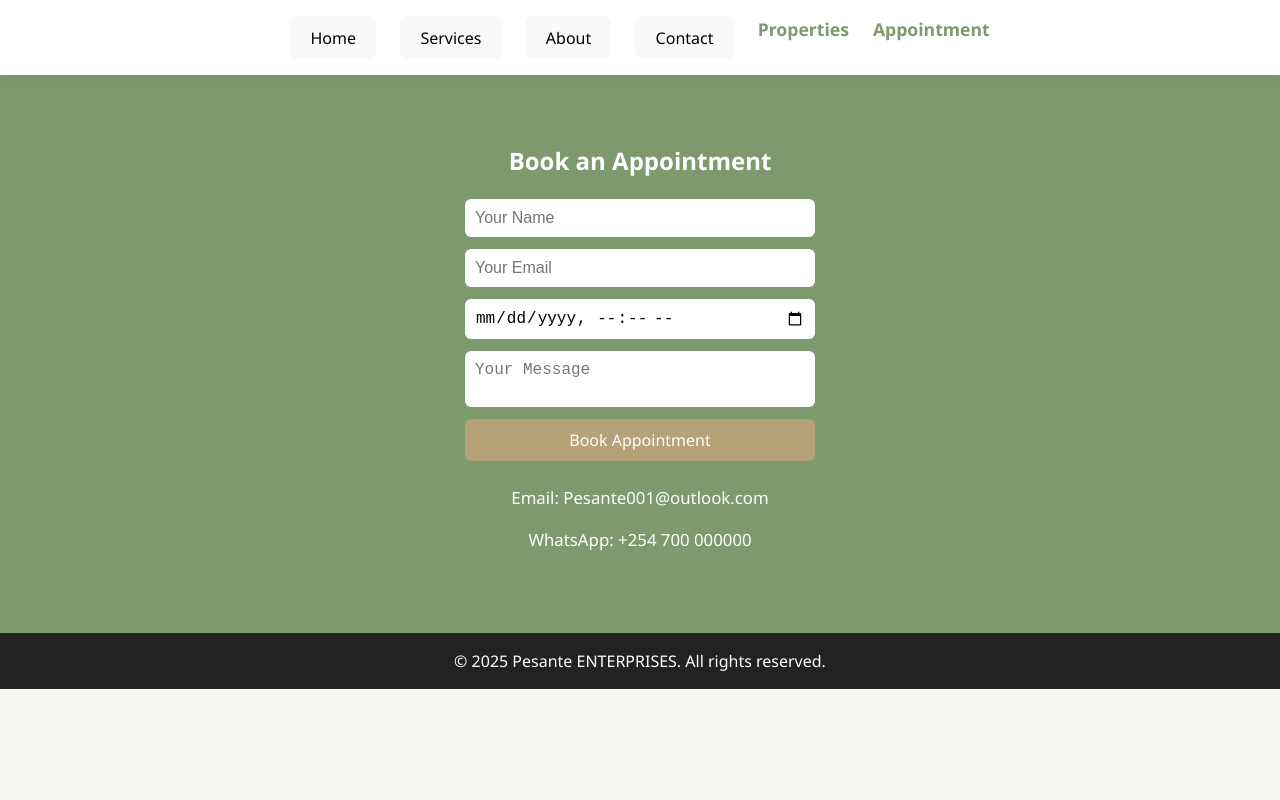
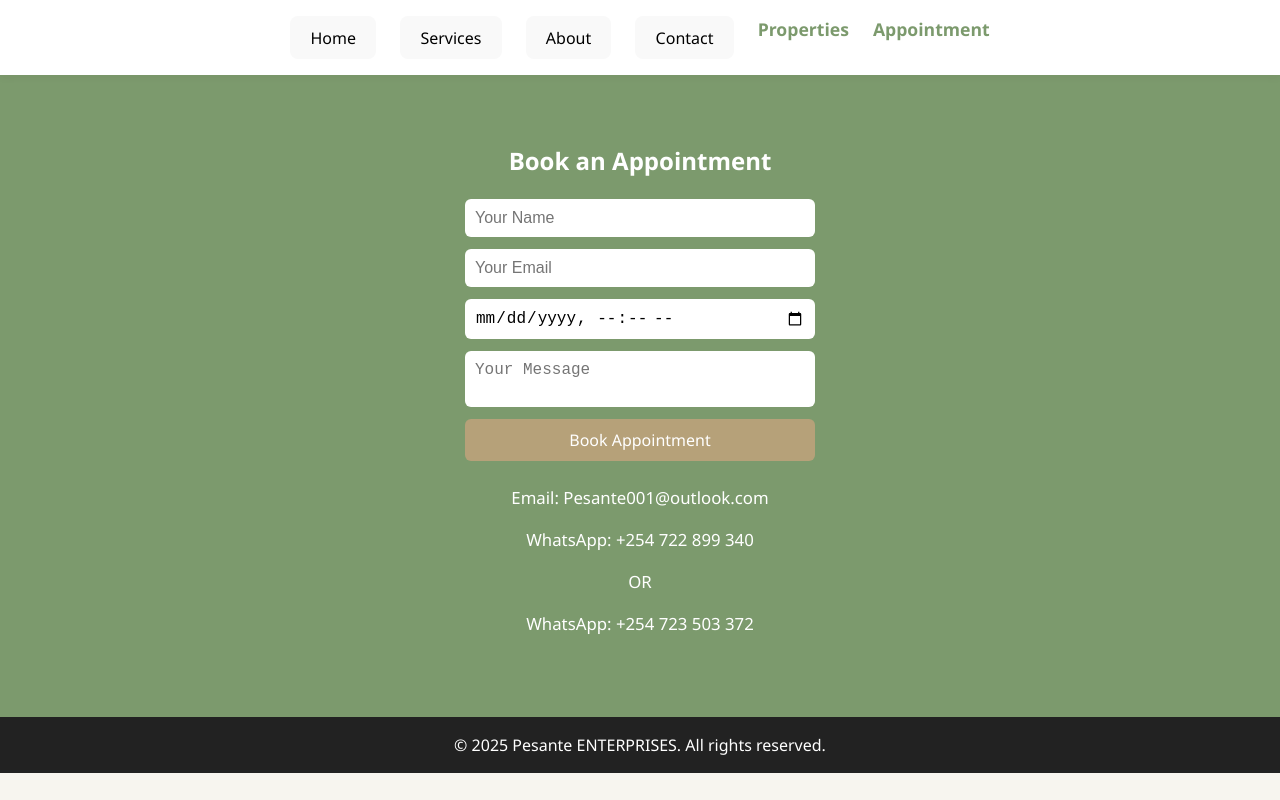
Before and after one commit to mwangiasford1/PESANTE-ENTERPRICES-MAIN, a React (Vite) app in the folder frontend/: page /appointment in a window 1280 px wide. Built offline with nearby package versions, Linux system fonts and the light colour scheme; no server answers.

Commit message:
Update Appointment.jsx with latest changes

```diff
--- a/frontend/src/components/Appointment.jsx
+++ b/frontend/src/components/Appointment.jsx
@@ -43,7 +43,9 @@ export default function Appointment() {
       {status && <div style={{ marginTop: 10, color: '#fff' }}>{status}</div>}
       <div className="appointment-info" style={{ fontSize: '1.05rem' }}>
         <p>Email: Pesante001@outlook.com</p>
-        <p>WhatsApp: +254 700 000000</p>
+        <p>WhatsApp: +254 722 899 340</p>
+        <p>OR</p>
+        <p>WhatsApp: +254 723 503 372</p>
       </div>
       <style>{`
         @media (max-width: 600px) {
```
